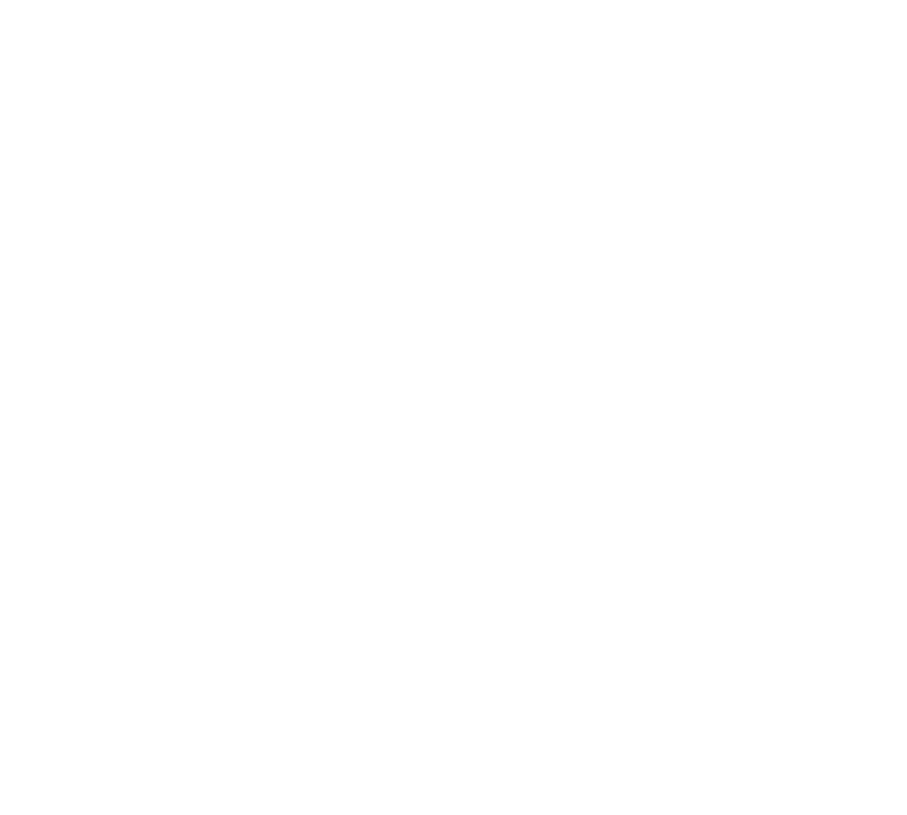
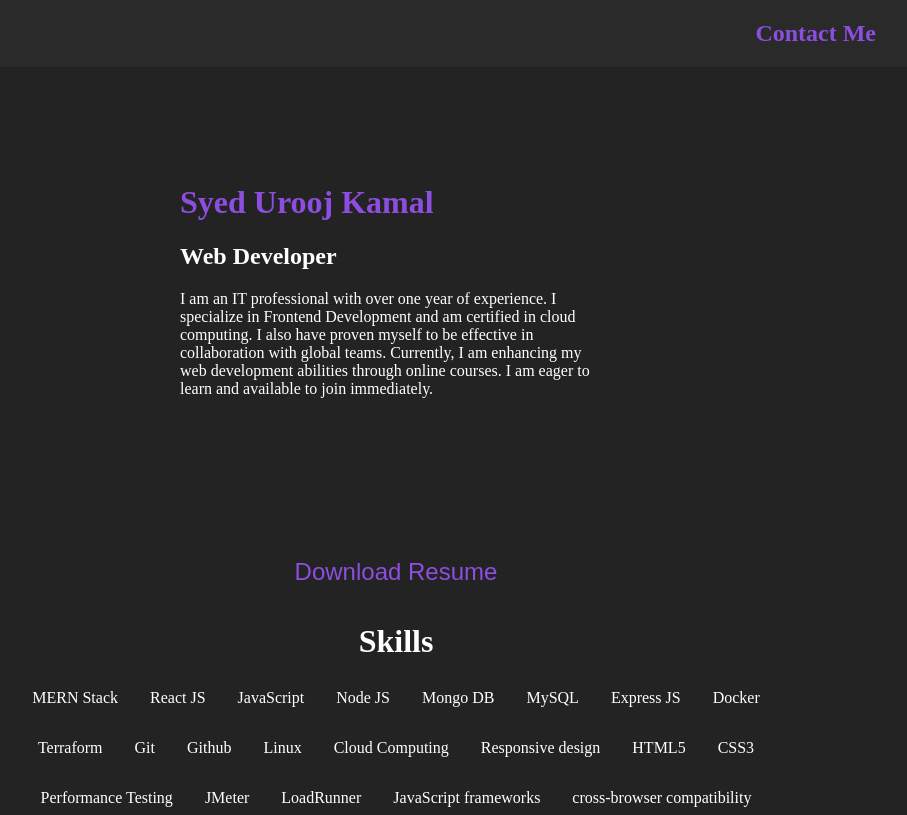
Before and after one commit to syeduroojkamal/www-syeduroojkamal-com, a React (Vite) app: page / in a window 1280 px wide. Shown: the whole page, without its empty margins (244-1151 px from the left). Built offline with nearby package versions, Linux system fonts and the light colour scheme.

Commit message:
1st iteration

```diff
--- /dev/null
+++ b/src/App.css
@@ -0,0 +1,3 @@
+.title {
+  background-color: black;
+}
--- a/src/App.jsx
+++ b/src/App.jsx
@@ -1,3 +1,12 @@
+import "./App.css";
+import TopBar from "./components/TopBar";
+import Main from "./components/Main";
+
 export default function App() {
-  return <></>;
+  return (
+    <>
+      <TopBar />
+      <Main />
+    </>
+  );
 }
--- /dev/null
+++ b/src/components/Main.css
@@ -0,0 +1,49 @@
+main {
+  margin-top: 5rem;
+  display: flex;
+  justify-content: center;
+  align-items: center;
+  flex-wrap: wrap;
+  gap: 7rem;
+
+  .summary {
+    width: 27rem;
+    margin: 1rem;
+    & h1 {
+      color: var(--accentColor);
+    }
+  }
+
+  .skillsContainer {
+    display: flex;
+    justify-content: center;
+    align-items: center;
+    flex-direction: column;
+    width: 50rem;
+    .downloadResume {
+      border: none;
+      background-color: transparent;
+      color: var(--accentColor);
+      font-size: x-large;
+      padding: 1rem;
+      border-radius: 1rem;
+      transition: all 200ms ease-in-out;
+
+      &:hover {
+        background-color: var(--accentColor);
+        color: var(--textColor);
+      }
+    }
+    .skills {
+      display: flex;
+      gap: 1rem;
+      flex-wrap: wrap;
+      justify-content: center;
+
+      & span {
+        margin: 0.5rem;
+        justify-content: space-between;
+      }
+    }
+  }
+}
--- /dev/null
+++ b/src/components/Main.jsx
@@ -0,0 +1,46 @@
+import "./Main.css";
+
+export default function Main() {
+  return (
+    <main>
+      <div className="summary">
+        <h1>Syed Urooj Kamal</h1>
+        <h2>Web Developer</h2>
+        <p>
+          I am an IT professional with over one year of experience. I specialize
+          in Frontend Development and am certified in cloud computing. I also
+          have proven myself to be effective in collaboration with global teams.
+          Currently, I am enhancing my web development abilities through online
+          courses. I am eager to learn and available to join immediately.
+        </p>
+      </div>
+      <div className="skillsContainer">
+        <button className="downloadResume">Download Resume</button>
+        <h1>Skills</h1>
+        <div className="skills">
+          <span>MERN Stack</span>
+          <span>React JS</span>
+          <span>JavaScript</span>
+          <span>Node JS</span>
+          <span>Mongo DB</span>
+          <span>MySQL</span>
+          <span>Express JS</span>
+          <span>Docker</span>
+          <span>Terraform</span>
+          <span>Git</span>
+          <span>Github</span>
+          <span>Linux</span>
+          <span>Cloud Computing</span>
+          <span>Responsive design</span>
+          <span>HTML5</span>
+          <span>CSS3</span>
+          <span>Performance Testing</span>
+          <span>JMeter</span>
+          <span>LoadRunner</span>
+          <span>JavaScript frameworks</span>
+          <span>cross-browser compatibility</span>
+        </div>
+      </div>
+    </main>
+  );
+}
--- /dev/null
+++ b/src/components/TopBar.css
@@ -0,0 +1,9 @@
+nav {
+  display: flex;
+  justify-content: right;
+  color: var(--accentColor);
+  background-color: #2a2a2a;
+  & h1 {
+    margin-right: 10rem;
+  }
+}
--- /dev/null
+++ b/src/components/TopBar.jsx
@@ -0,0 +1,9 @@
+import "./TopBar.css";
+
+export default function TopBar() {
+  return (
+    <nav>
+      <h1>Contact Me</h1>
+    </nav>
+  );
+}
--- /dev/null
+++ b/src/index.css
@@ -0,0 +1,13 @@
+:root {
+  --textColor: #ffffff;
+  --backgroundColor: #232323;
+  --accentColor: #8d4ee0;
+}
+
+body {
+  margin: 0;
+  padding: 0;
+  box-sizing: border-box;
+  background-color: var(--backgroundColor);
+  color: var(--textColor);
+}
--- a/src/main.jsx
+++ b/src/main.jsx
@@ -1,5 +1,6 @@
 import { StrictMode } from "react";
 import { createRoot } from "react-dom/client";
+import "./index.css";
 import App from "./App.jsx";
 
 createRoot(document.getElementById("root")).render(
```
